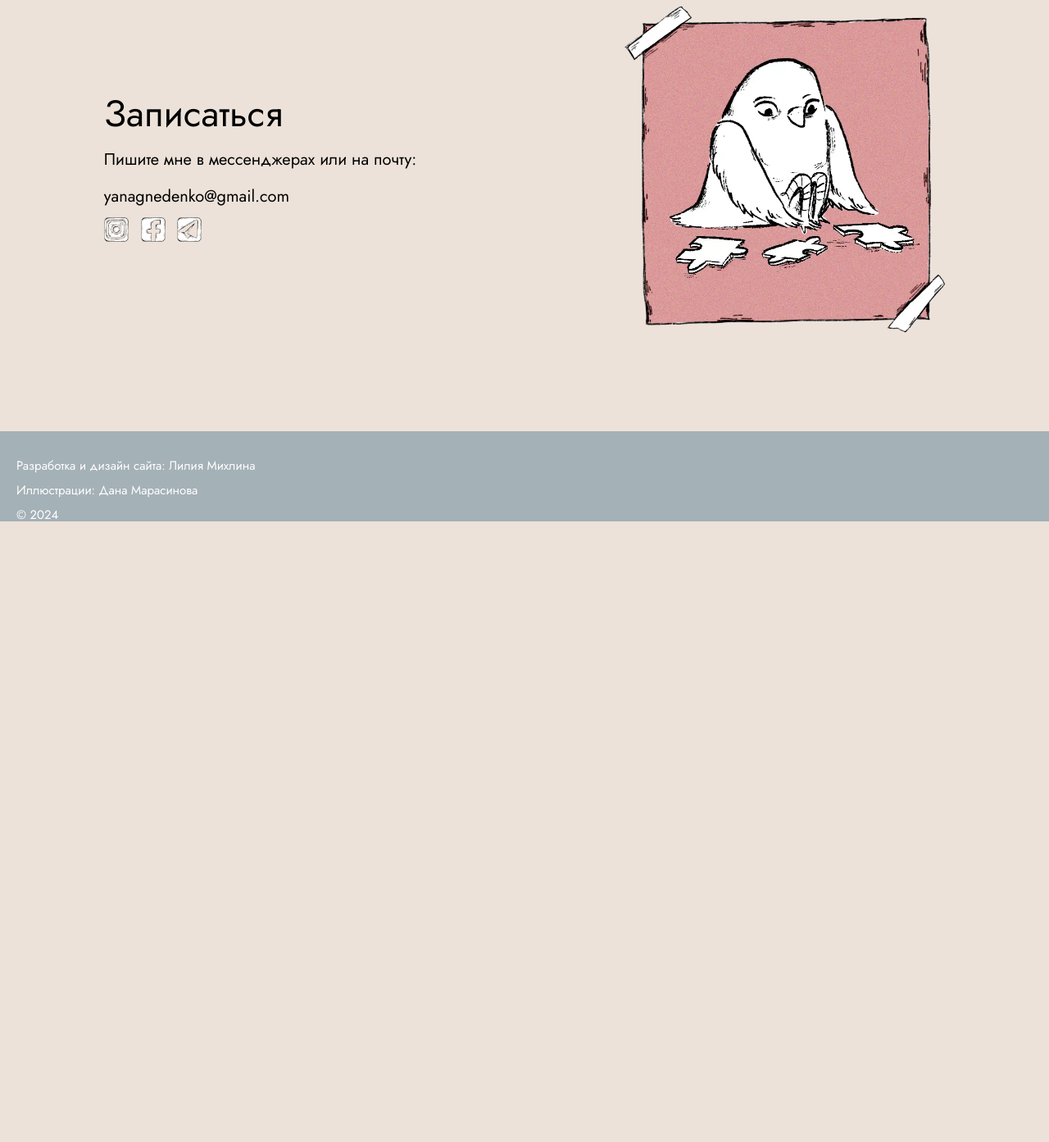
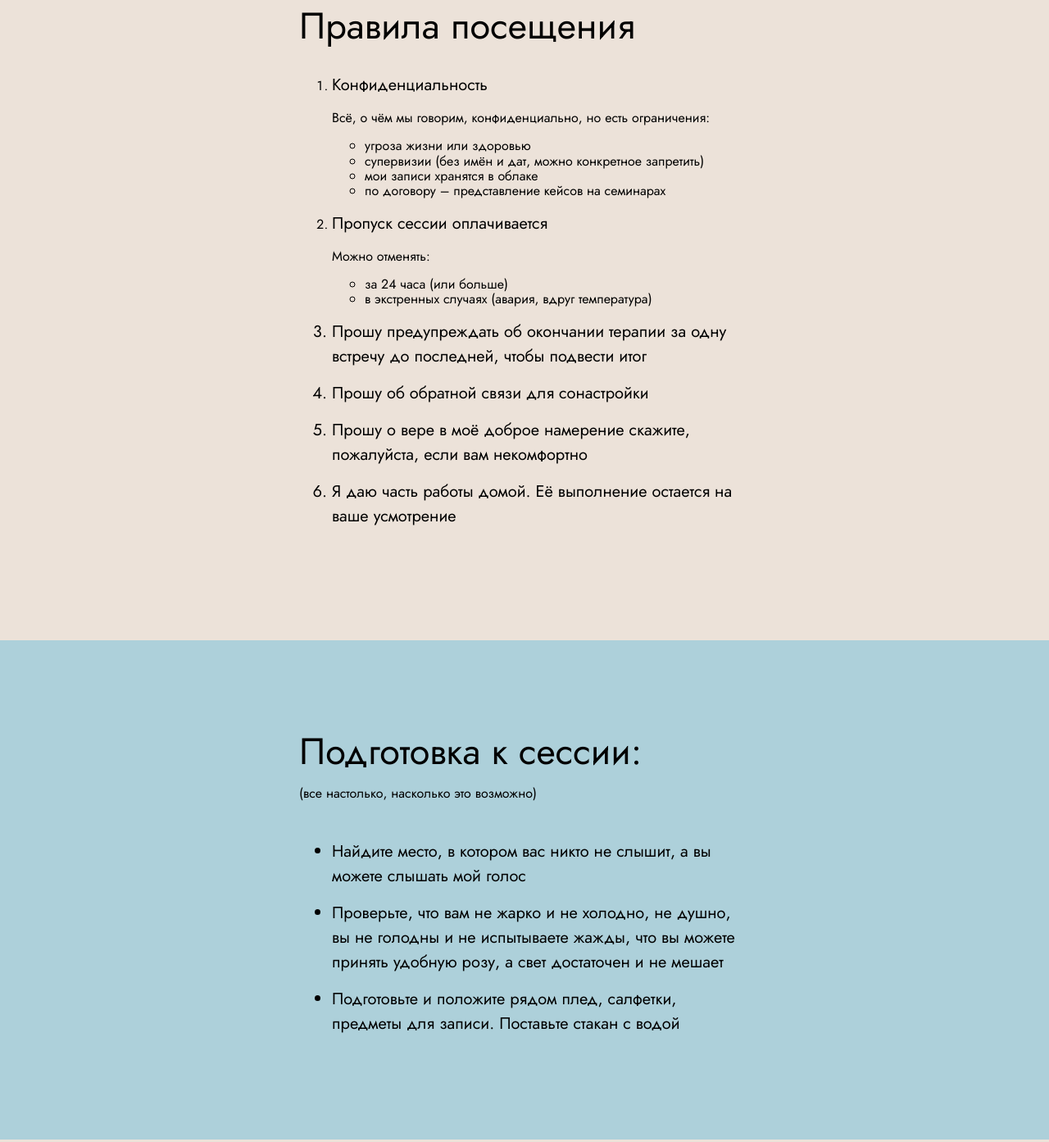
Before and after one commit to liliyamikhlina/yana_phycologist, a plain HTML site: page index.html in a window 1280 px wide. Shown: the part 4340-5733 px from the top of the page at 82% size. Before the commit the page ends 4979 px from the top, so only its background shows below. Drawn offline with Linux system fonts and the light colour scheme.

Commit message:
feat: rules, preparation

```diff
--- a/index.html
+++ b/index.html
@@ -90,6 +90,7 @@
             </ul>
           </div>
         </section>
+
         <section class="gallery block_blue">
           <img
             class="gallery__pic"
@@ -121,9 +122,12 @@
             alt="."
             onclick="openPopup(this)"
           />
-          <img class="gallery__pic longpic" src="./images/diplomas/kray.jpg" alt="."
-          onclick="openPopup(this)"
-           />
+          <img
+            class="gallery__pic longpic"
+            src="./images/diplomas/kray.jpg"
+            alt="."
+            onclick="openPopup(this)"
+          />
           <img
             class="gallery__pic"
             src="./images/diplomas/family therapy.jpg"
@@ -185,6 +189,62 @@
           <div class="price__box">
             <p class="paragraph">50 долларов или эквивалент в другой валюте</p>
             <img src="./images/оплата.png" alt="Карточки" class="price__icon" />
+          </div>
+        </section>
+
+        <section id="rules" class="block">
+          <div class="block__textbox">
+            <h2 class="title">Правила посещения</h2>
+            <ol>
+              <li>
+                <p class="paragraph">Конфиденциальность</p>
+                <p>
+                  Всё, о чём мы говорим, конфиденциально, но есть ограничения:
+                </p>
+
+                <ul>
+                  <li>угроза жизни или здоровью</li>
+                  <li>
+                    супервизии (без имён и дат, можно конкретное запретить)
+                  </li>
+                  <li>мои записи хранятся в облаке</li>
+                  <li>по договору – представление кейсов на семинарах</li>
+                </ul>
+              </li>
+
+              <li>
+                <p class="paragraph">Пропуск сессии оплачивается</p>
+                <p>Можно отменять:</p>
+                <ul>
+                  <li>за 24 часа (или больше)</li>
+                  <li>в экстренных случаях (авария, вдруг температура)</li>
+                </ul>
+              </li>
+              <li class="paragraph">
+                Прошу предупреждать об окончании терапии за одну встречу до
+                последней, чтобы подвести итог
+              </li>
+              <li class="paragraph">
+                Прошу об обратной связи для сонастройки
+              </li>
+              <li class="paragraph">
+                Прошу о вере в моё доброе намерение скажите, пожалуйста, если
+                вам некомфортно
+              </li>
+              <li class="paragraph">Я даю часть работы домой. Её выполнение остается на ваше усмотрение</li>
+            </ol>
+          </div>
+        </section>
+
+        <section id="preparation" class="price block_blue">
+          <div class="block__textbox">
+            <h2 class="title">Подготовка к сессии:</h2>
+            <p>(все настолько, насколько это возможно)</p>
+            <ul>
+              <li class="paragraph">Найдите место, в котором вас никто не слышит, а вы можете слышать мой голос</li>
+              <li class="paragraph">Проверьте, что вам не жарко и не холодно, не душно, вы не голодны и не испытываете жажды, что вы можете принять удобную розу, а свет достаточен и не мешает</li>
+              <li class="paragraph">Подготовьте и положите рядом плед, салфетки, предметы для записи. Поставьте стакан с водой</li>
+            </ul>
           </div>
         </section>
 
```
